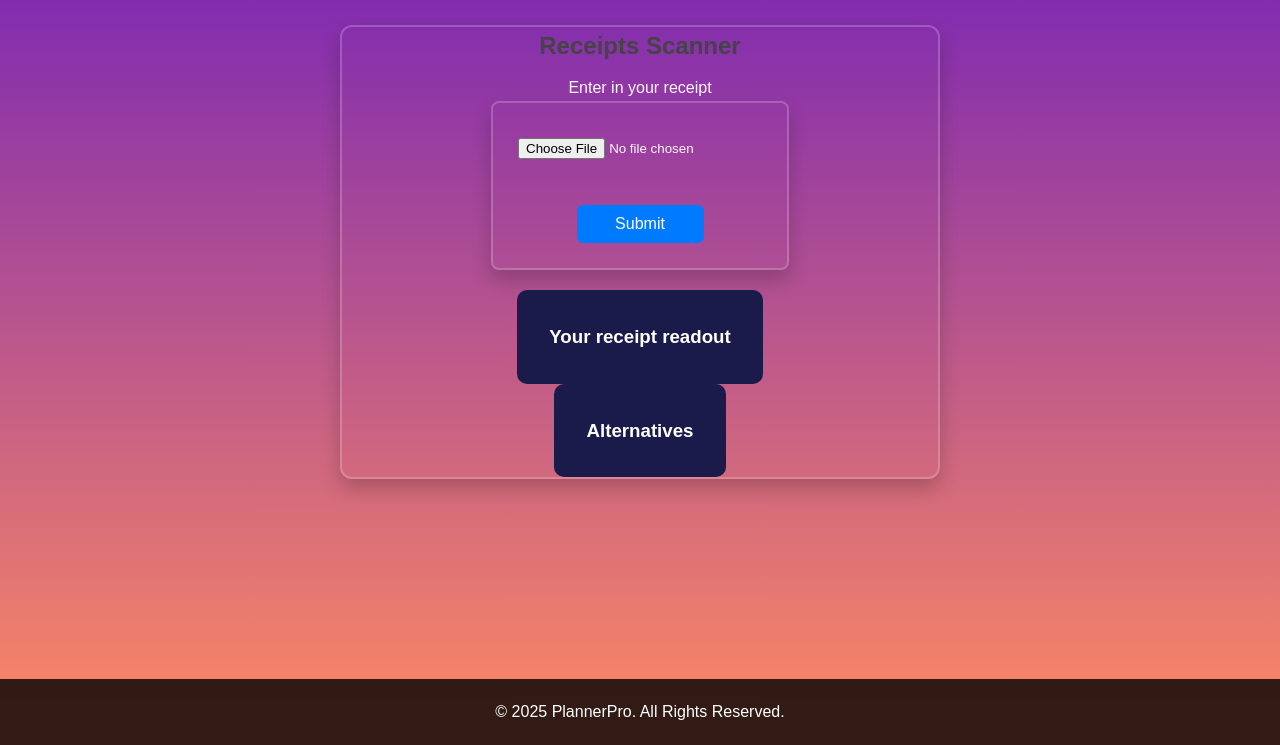
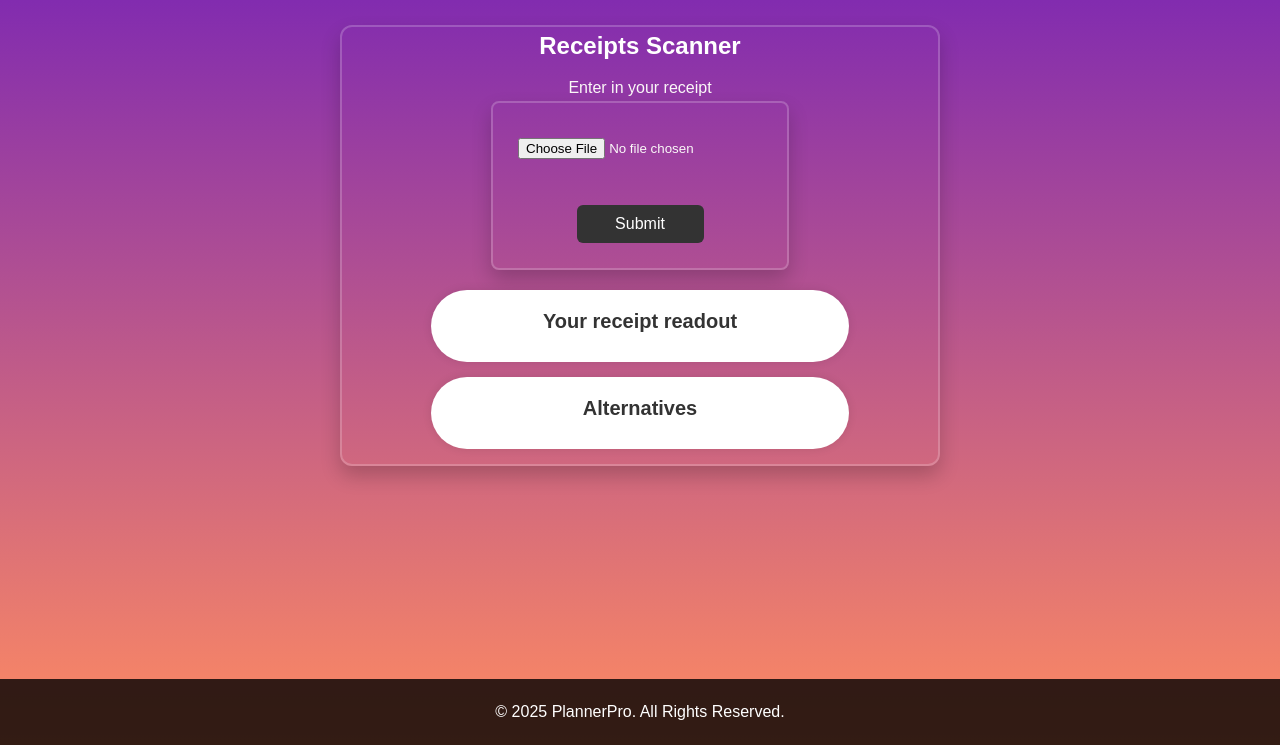
Before and after one commit to rezneac/Group6, a Flask app: page /receipt in a window 1280 px wide. Shown: the part 55-800 px from the top of the page. Run offline with Flask 3, Linux system fonts and the light colour scheme; a user stored in the database is signed in.

Commit message:
css update for receipt

```diff
--- a/static/styles.css
+++ b/static/styles.css
@@ -458,11 +458,10 @@
     flex-direction: column;
     align-items: center;
 }
-
 /* Header */
 .receipt-container h2 {
     font-size: 24px;
-    color: #444;
+    color: white;
     margin-bottom: 10px;
 }
 
@@ -486,7 +485,7 @@
 
 .receipt-form input[type="submit"] {
     width: 50%;
-    background: #007bff;
+    background: #333;
     color: white;
     border: none;
     padding: 10px;
@@ -501,19 +500,34 @@
 }
 
 /* Readout & Alternatives Sections */
+.alternatives{
+    width:70%;
+    height: 30%;
+    align-items: center;
+    text-align: center;
+}
+.readout{
+    width: 70%;
+}
 .readout, .alternatives {
+    padding: 15px;
+    margin-bottom: 15px;
+    text-align: center;
     background: #fff;
-    padding: 15px;
-    border-radius: 8px;
-    box-shadow: 0 2px 10px rgba(0, 0, 0, 0.05);
-    margin-bottom: 15px;
-    text-align: left;
+    border: none;
+    outline: none;
+    border-radius: 40px;
+    box-shadow: 0 0 10px rgba(0, 0, 0, .1);
+    cursor: pointer;
+    font-size: 16px;
+    color: #333;
+    font-weight: 600;
 }
 
 .readout h3, .alternatives h3 {
     font-size: 20px;
     margin-bottom: 10px;
-    color: #007bff;
+    color: #333;
 }
 
 .readout strong, .alternatives strong {
@@ -684,3 +698,4 @@
         width: 90%; /* Adjust width for smaller screens */
     }
 }
+}
--- a/templates/receipt.html
+++ b/templates/receipt.html
@@ -30,7 +30,7 @@
             <input type="submit">
 
             </div>
-            <div class="main">
+            <div class="readout">
                 <h3>Your receipt readout</h3>
                 {% for item in obj.receipt_items %}
 
@@ -40,7 +40,7 @@
                 {% endfor %}
 
             </div>
-            <div class="main">
+            <div class="alternatives">
                 <h3>Alternatives</h3>
                 {% for item in obj.alternative_items %}
 
```
